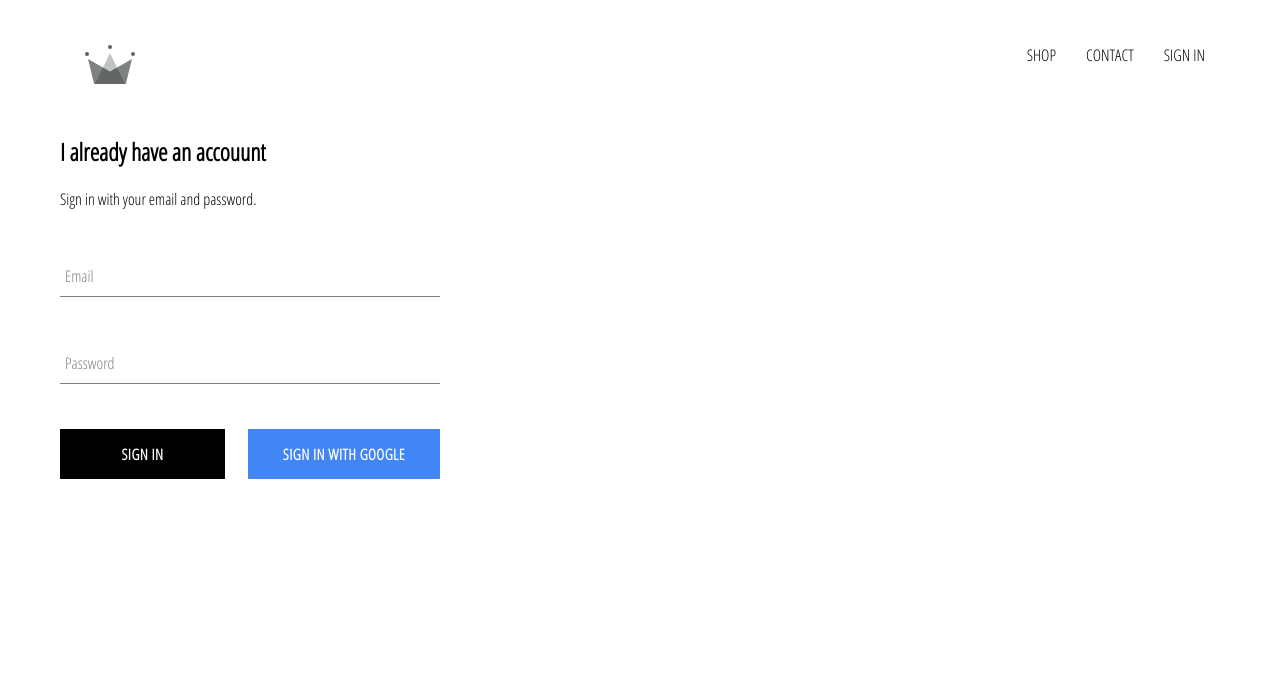
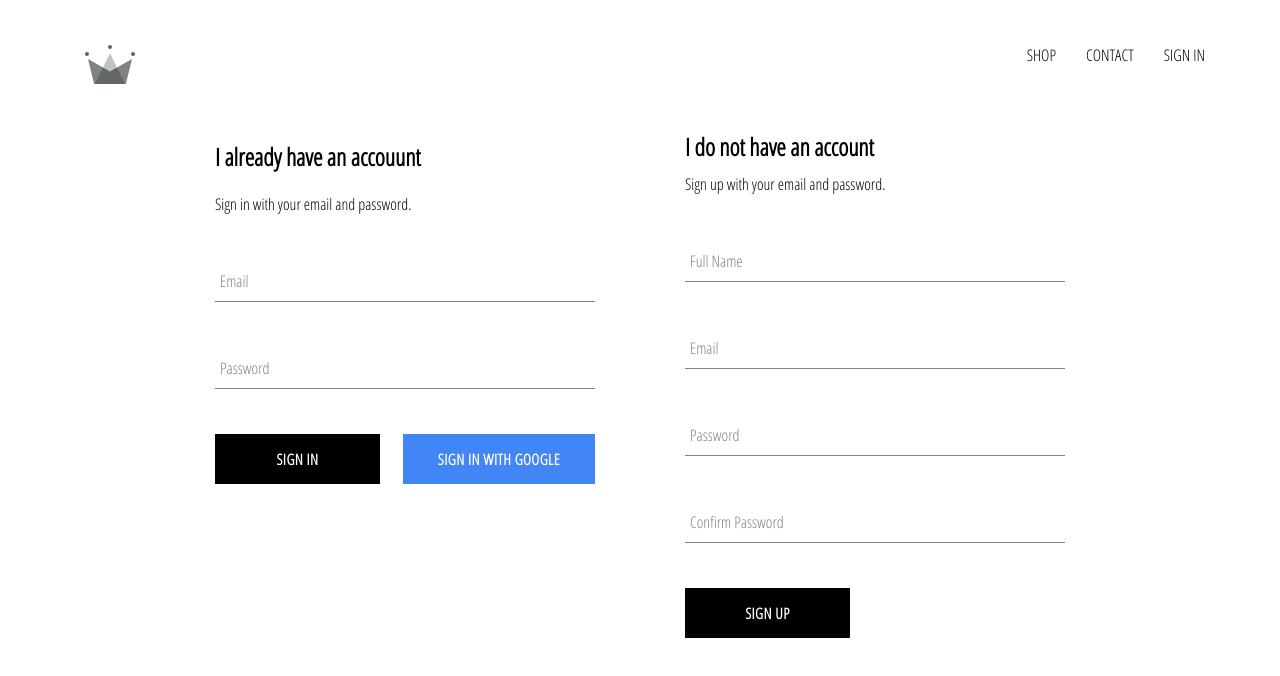
Before and after one commit to davidpuscas93/crwn-clothing, a React (Create React App) app: page /signin in a window 1280 px wide. Shown: the top 676 px of the page. Built offline with nearby package versions, Linux system fonts and the light colour scheme; no server answers.

Commit message:
implemented firebase utils, included ability to store authenticated users into firestore db

```diff
--- a/src/App.js
+++ b/src/App.js
@@ -2,7 +2,7 @@ import React from 'react';
 import { Route, Switch } from 'react-router-dom';
 import './App.css';
 
-import { auth } from './firebase/firebase.utils';
+import { auth, createUserProfileDocument } from './firebase/firebase.utils';
 
 import Home from './pages/home/home.component';
 import Shop from './pages/shop/shop.component';
@@ -22,10 +22,21 @@ class App extends React.Component {
   }
 
   componentDidMount() {
-    this.unsubscribeFromAuth = auth.onAuthStateChanged(user => {
-      this.setState({ currentUser: user });
+    this.unsubscribeFromAuth = auth.onAuthStateChanged(async userAuth => {
+      if (userAuth) {
+        const userRef = createUserProfileDocument(userAuth);
 
-      console.log(user);
+        (await userRef).onSnapshot(snapshot => {
+          this.setState({
+            currentUser: {
+              id: snapshot.id,
+              ...snapshot.data()
+            }
+          }, () => {console.log(this.state);})
+        });
+      } else {
+        this.setState({ currentUser: null });
+      }
     });
   }
 
--- /dev/null
+++ b/src/components/sign-up/sign-up.component.jsx
@@ -0,0 +1,99 @@
+import React from 'react';
+
+import FormInput from '../form-input/form-input.component';
+import CustomButton from '../custom-button/custom-button.component';
+
+import { auth, createUserProfileDocument } from '../../firebase/firebase.utils';
+
+import './sign-up.styles.scss';
+
+class SignUp extends React.Component {
+    constructor(props) {
+        super(props);
+
+        this.state = {
+            displayName: '',
+            email: '',
+            password: '',
+            confirmPassword: ''
+        }
+    }
+
+    handleSubmit = async event => {
+        event.preventDefault();
+
+        const { displayName, email, password, confirmPassword } = this.state;
+
+        if (password !== confirmPassword) {
+            alert("Passwords don't match!");
+            return;
+        }
+
+        try {
+            const { user } = await auth.createUserWithEmailAndPassword(email, password);
+            await createUserProfileDocument(user, { displayName });
+            this.setState({
+                displayName: '',
+                email: '',
+                password: '',
+                confirmPassword: ''
+            });
+        } catch (error) {
+            console.error('Error creating new user: ', error);
+        }
+    }
+
+    handleChange = event => {
+        const { name, value } = event.target;
+
+        this.setState({ [name]: value });
+    }
+
+    render() {
+        const { displayName, email, password, confirmPassword } = this.state;
+
+        return (
+            <div className='sign-up'>
+                <h2 className='title'>I do not have an account</h2>
+                <span>Sign up with your email and password.</span>
+                <form className='sign-up-form' onSubmit={this.handleSubmit}>
+                    <FormInput
+                        handleChange={this.handleChange}
+                        label="Full Name"
+                        type="text"
+                        name="displayName"
+                        value={displayName}
+                        required
+                    />
+                    <FormInput
+                        handleChange={this.handleChange}
+                        label="Email"
+                        type="email"
+                        name="email"
+                        value={email}
+                        required
+                    />
+                    <FormInput
+                        handleChange={this.handleChange}
+                        label="Password"
+                        type="password"
+                        name="password"
+                        value={password}
+                        required
+                    />
+                    <FormInput
+                        handleChange={this.handleChange}
+                        label="Confirm Password"
+                        type="password"
+                        name="confirmPassword"
+                        value={confirmPassword}
+                        required
+                    />
+                    <CustomButton type="submit">SIGN UP</CustomButton>
+                </form>
+            </div>
+        );
+    }
+}
+
+export default SignUp;
--- /dev/null
+++ b/src/components/sign-up/sign-up.styles.scss
@@ -0,0 +1,9 @@
+.sign-up {
+    display: flex;
+    flex-direction: column;
+    width: 380px;
+
+    .title {
+        margin: 10px 0;
+    }
+}
--- a/src/firebase/firebase.utils.js
+++ b/src/firebase/firebase.utils.js
@@ -12,7 +12,36 @@ const config = {
     measurementId: "G-JZH965QQD3"
 };
 
-firebase.initializeApp(config);
+export const createUserProfileDocument = async (userAuth, additionalData) => {
+    if (!userAuth) return;
+
+    const userRef = firestore.doc(`users/${userAuth.uid}`);
+    const userSnapshot = await userRef.get();
+
+    if (!userSnapshot.exists) {
+        const { displayName, email } = userAuth;
+        const createdAt = new Date();
+
+        try {
+            await userRef.set({
+                displayName,
+                email,
+                createdAt,
+                ...additionalData
+            });
+        } catch (error) {
+            console.log('Error creating user: ', error.message);
+        }
+    }
+
+    return userRef;
+}
+
+if (!firebase.apps.length) {
+    firebase.initializeApp(config);
+} else {
+    firebase.app(); // if already initialized, use this one
+}
 
 export const auth = firebase.auth();
 export const firestore = firebase.firestore();
--- a/src/pages/sign-in-and-sign-up/sign-in-and-sign-up.component.jsx
+++ b/src/pages/sign-in-and-sign-up/sign-in-and-sign-up.component.jsx
@@ -1,12 +1,14 @@
 import React from 'react';
 
 import SignIn from '../../components/sign-in/sign-in.component';
+import SignUp from '../../components/sign-up/sign-up.component';
 
 import './sign-in-and-sign-up.styles.scss';
 
 const SignInAndSignUp = () => (
     <div className='sign-in-and-sign-up'>
         <SignIn />
+        <SignUp />
     </div>
 );
 
--- a/src/pages/sign-in-and-sign-up/sign-in-and-sign-up.styles.scss
+++ b/src/pages/sign-in-and-sign-up/sign-in-and-sign-up.styles.scss
@@ -0,0 +1,6 @@
+.sign-in-and-sign-up {
+    display: flex;
+    width: 850px;
+    justify-content: space-between;
+    margin: 30px auto;
+}
```
